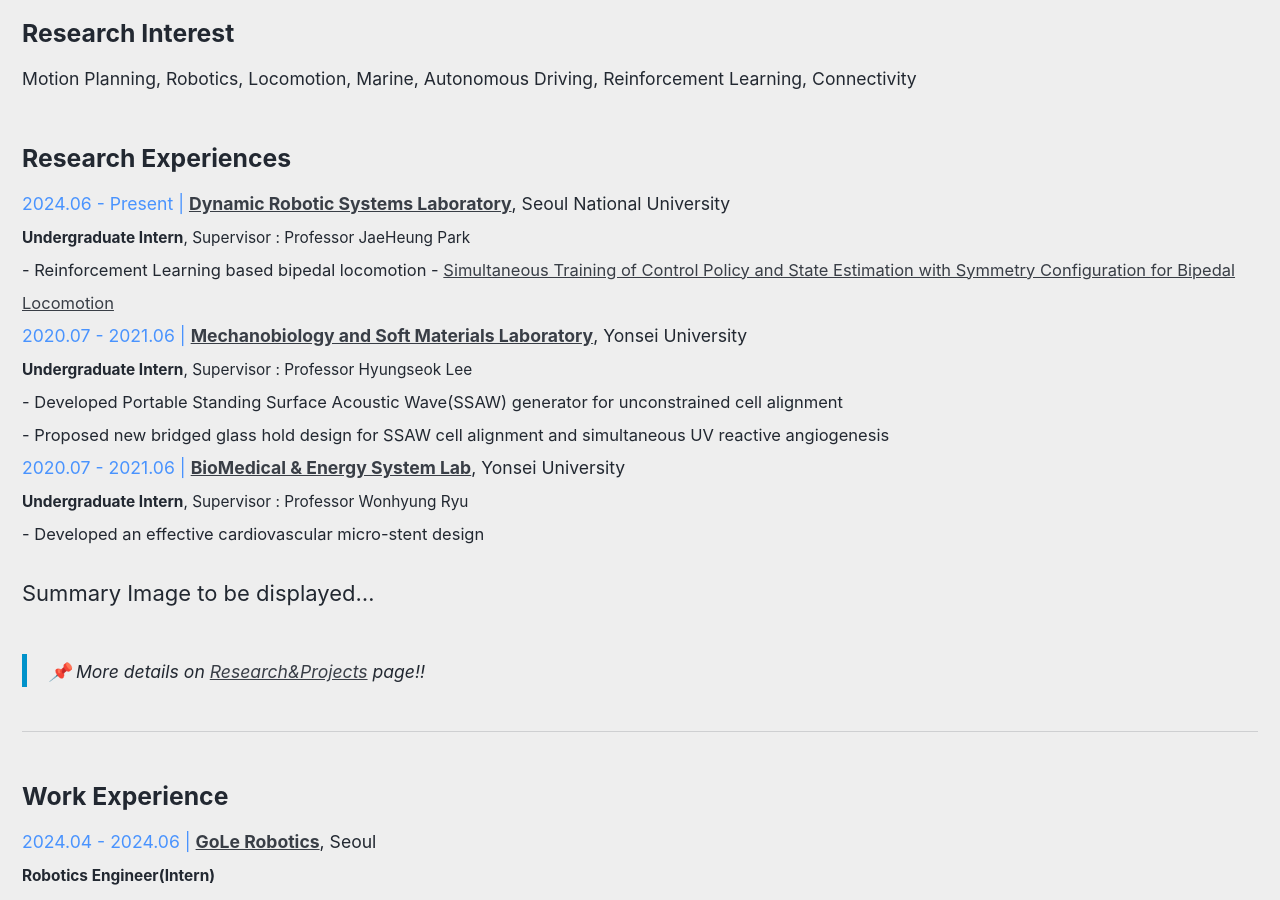
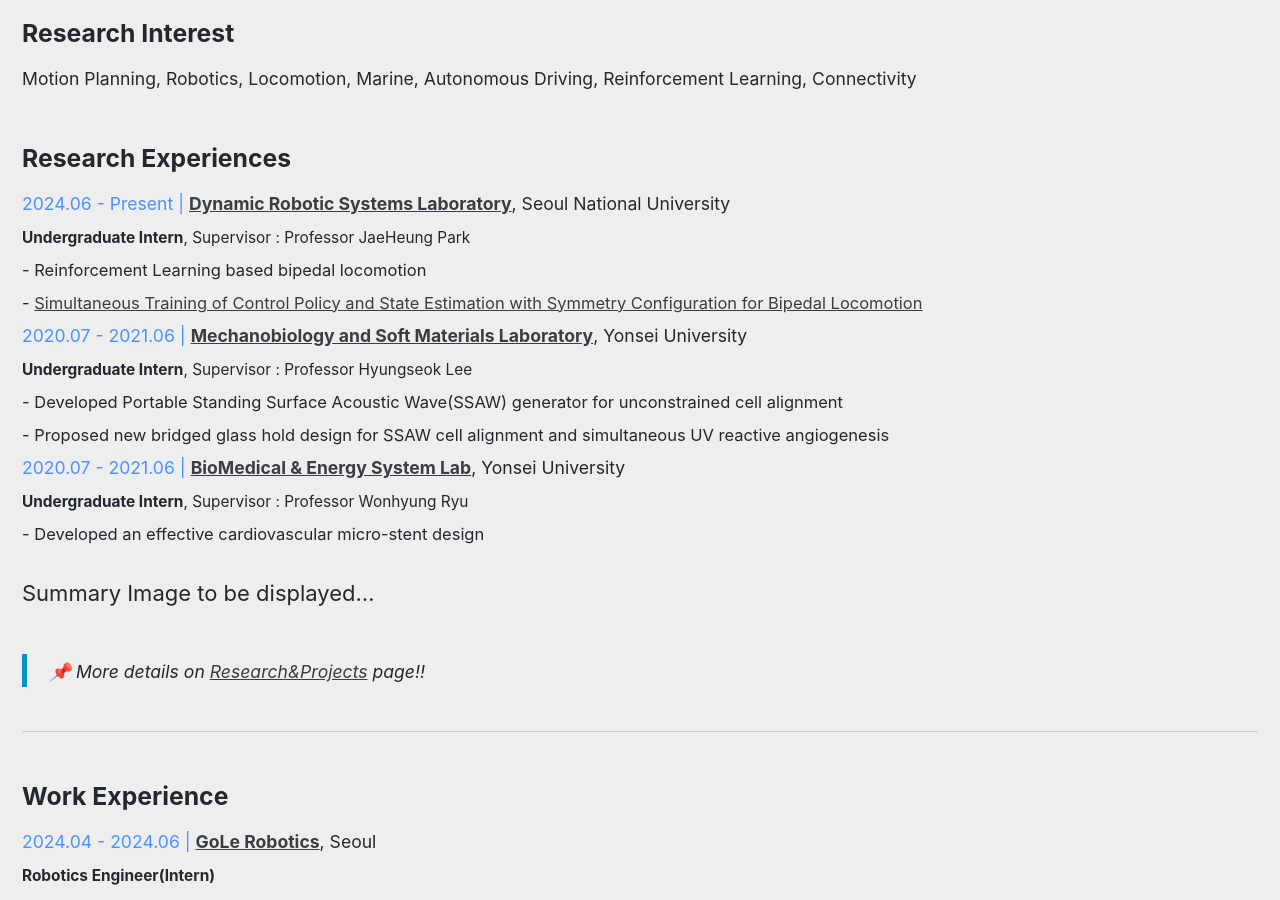
Before and after one commit to wkdalswns0427/wkdalswns0427.github.io, a Jekyll site: the page built from _pages/home.md, in a window 1280 px wide and 900 px high, scrolled down 826 px. Built offline with Jekyll 4.4.1, drawn with Linux system fonts in a browser that asks for light colours; cached includes are drawn as plain includes.

Commit message:
revise typo

```diff
--- a/_pages/home.md
+++ b/_pages/home.md
@@ -42,7 +42,7 @@ You can reach out to me with the email address below. Thank You!<br>
 <span style="font-size:0.7em;">**Undergraduate Intern**, Supervisor : Professor JaeHeung Park</span>
 <br>
 <span style="font-size:0.75em;">
-    - Reinforcement Learning based bipedal locomotion
+    - Reinforcement Learning based bipedal locomotion<br>
     - [Simultaneous Training of Control Policy and State Estimation with Symmetry Configuration for Bipedal Locomotion](/rnp/bl/)
     <br>
 </span>
```
Also changed, not shown: _pages/bipedal.md (+3 -1 lines), _pages/robot.md (+8 -0 lines), assets/images/bolt6_img.jpeg (added), 1 other file.
